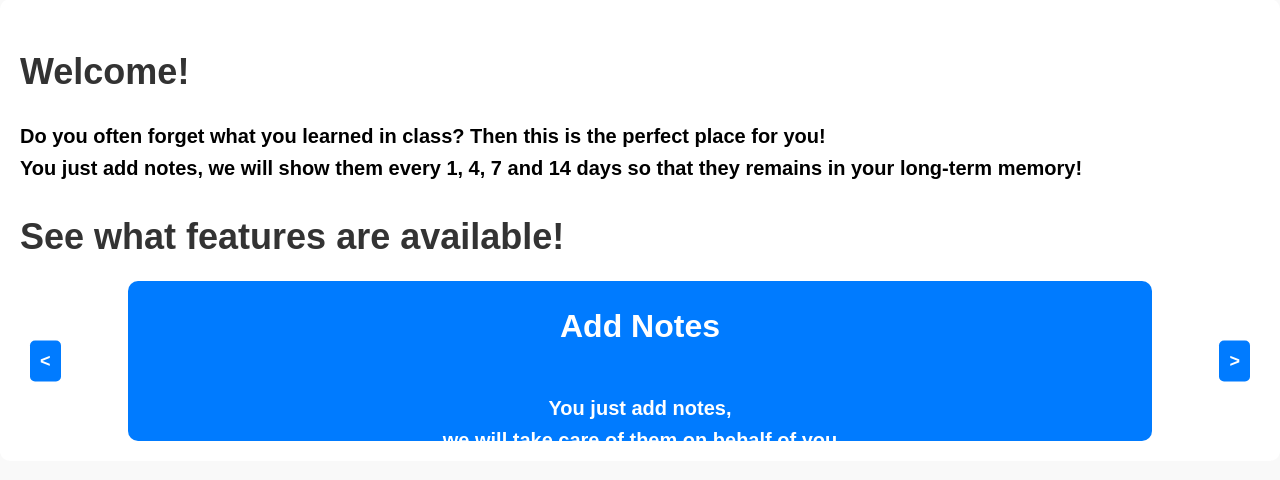
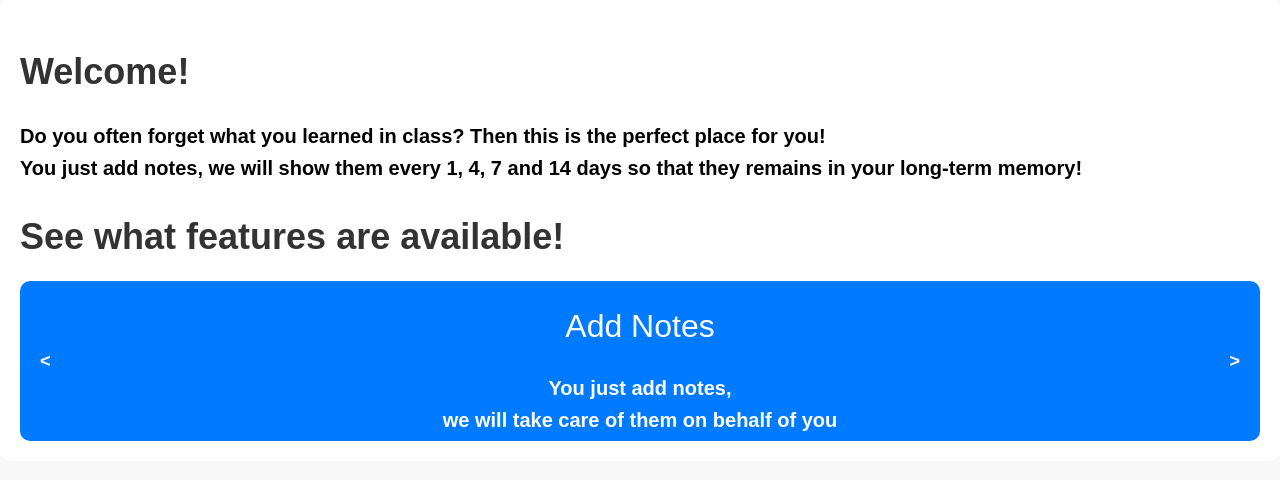
Before and after one commit to shinelee2001/MetaLearner-Flask, a Flask app: page / in a window 1280 px wide. Shown: the part 55-535 px from the top of the page. Run offline with Flask 3, Linux system fonts and the light colour scheme; data comes from the database, SQL or seed files in the repository.

Commit message:
carousel update

```diff
--- a/static/style.css
+++ b/static/style.css
@@ -68,23 +68,23 @@ body {
 .slide {
     display: none;
     margin: 0 auto;
-    width: 80vw;
+    width: 100%;
     background-color: #007bff;
     height: 20vh;
     text-align: center;
-    font-weight: bold;
     color: white;
     border-radius: 10px;
 }
 
 .slide header {
-    padding: 20px 0px;
+    padding: 20px 0px 0px;
     font-size: xx-large;
 }
 
 .slide p {
-    padding: 0px 5px 20px;
+    padding: 0px 5px 10px;
     font-size:medium;
+    font-weight: bold;
 }
 
 .active {
```
